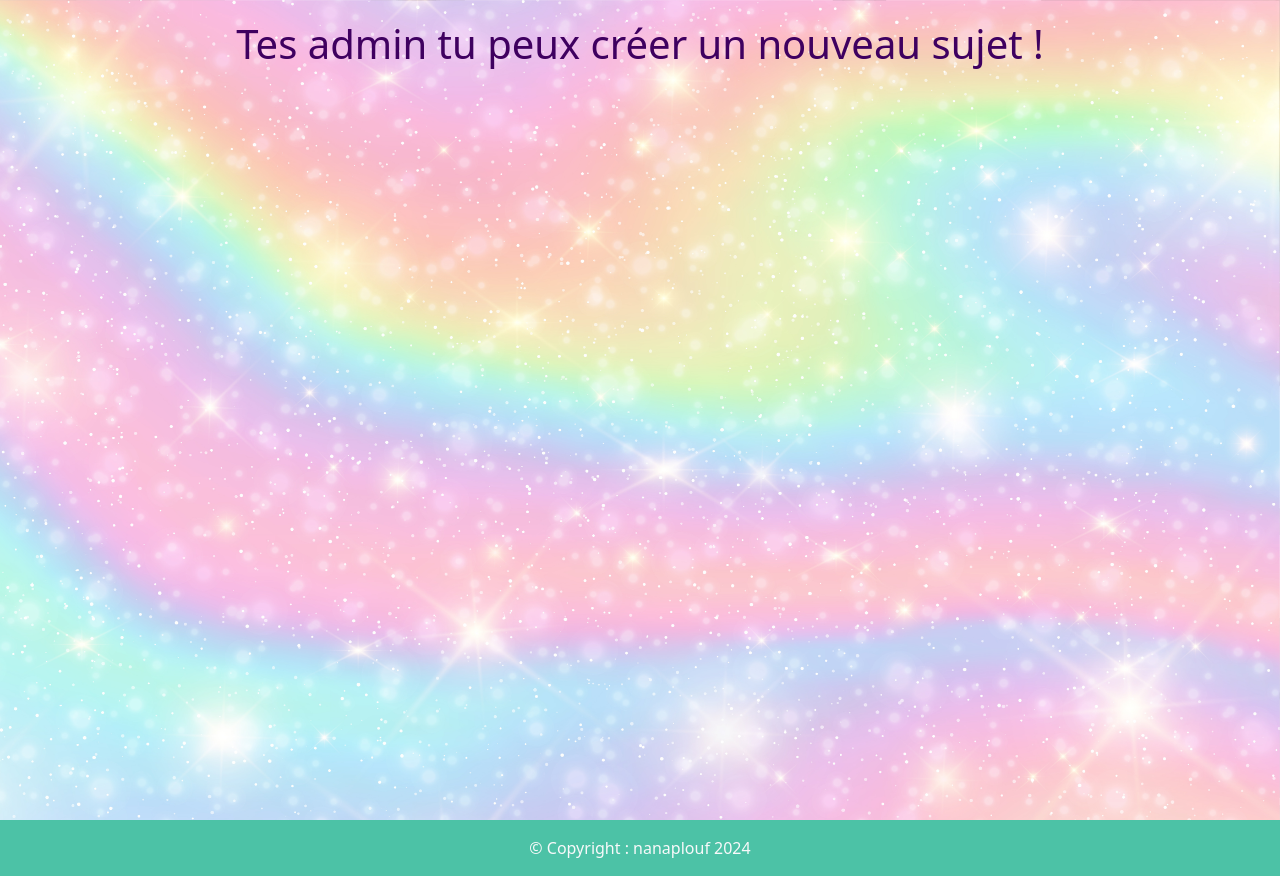
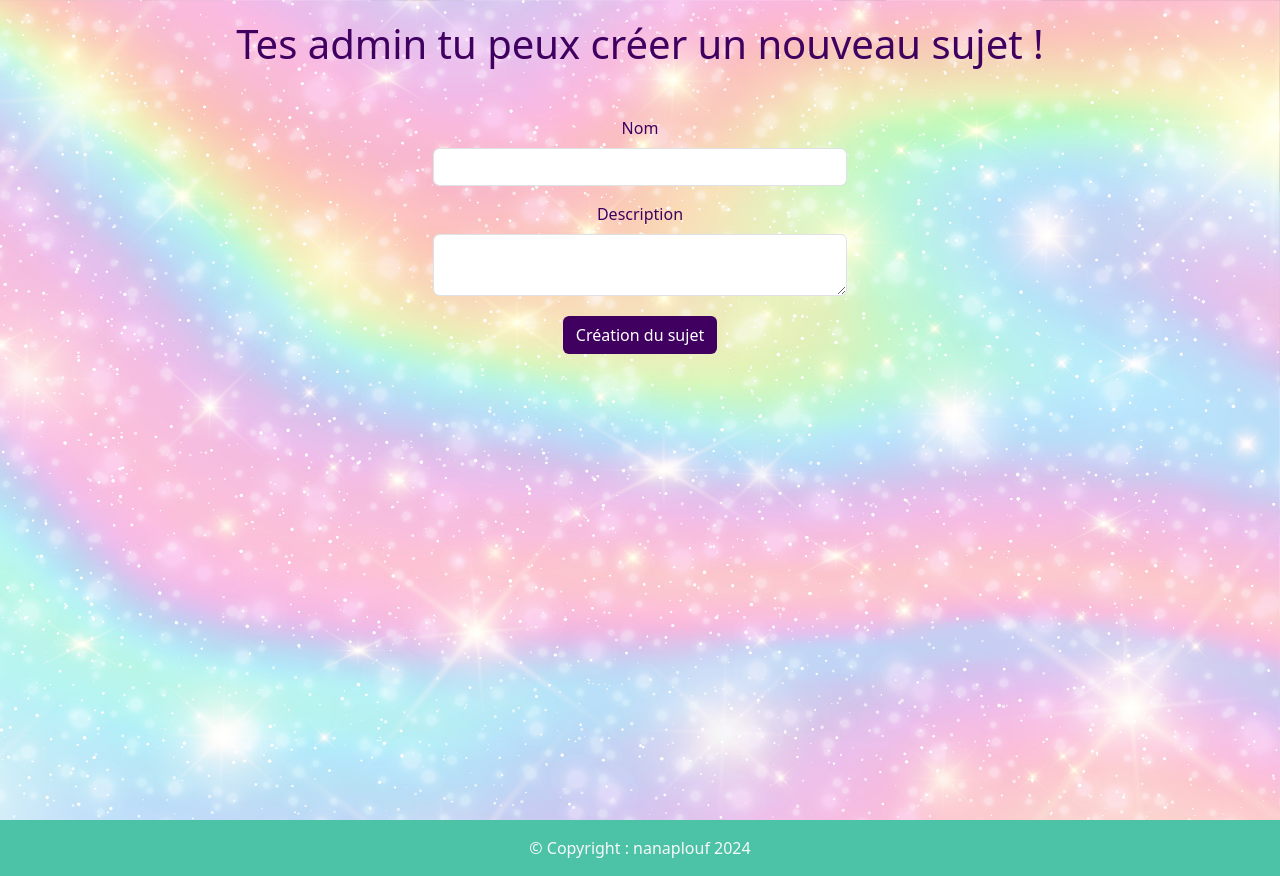
Before and after one commit to VeraDosSantos/Royaume_des_paillettes, a PHP site: page /app/Views/subject/subject.create.view.php in a window 1280 px wide. Shown: the part 86-962 px from the top of the page. Run offline with PHP 8.4, Linux system fonts and the light colour scheme; some libraries are stand-ins or nearby versions.

Commit message:
creation d'un sujet

```diff
--- a/app/Views/subject/subject.create.view.php
+++ b/app/Views/subject/subject.create.view.php
@@ -3,7 +3,22 @@ $title = "Création d'un sujet";
 require_once(__DIR__ . "/../partials/head.php");
 ?>
 <h1>Tes admin tu peux créer un nouveau sujet !</h1>
-
+<form method="POST">
+    <div class="col-md-4 mx-auto d-block mt-5">
+        <div class="mb-3">
+            <label for="name" class="form-label">Nom</label>
+            <input type="text" class="form-control" name='name'>
+        </div>
+        <div class="mb-1">
+            <label for="description" class="form-label">Description</label>
+            <textarea class="form-control" name="description"></textarea>
+        </div>
+        <button type="submit" class="btn colorPurpel mt-3">Création du sujet</button>
+    </div>
+</form>
+<?php if (isset($error)) {
+    echo "<p class='text-danger'>" . $error . "<p>";
+} ?>
 
 <?php
 require_once(__DIR__ . "/../partials/footer.php");
```
Also changed, not shown: app/Controllers/SubjectCreateController.php (+20 -0 lines).
